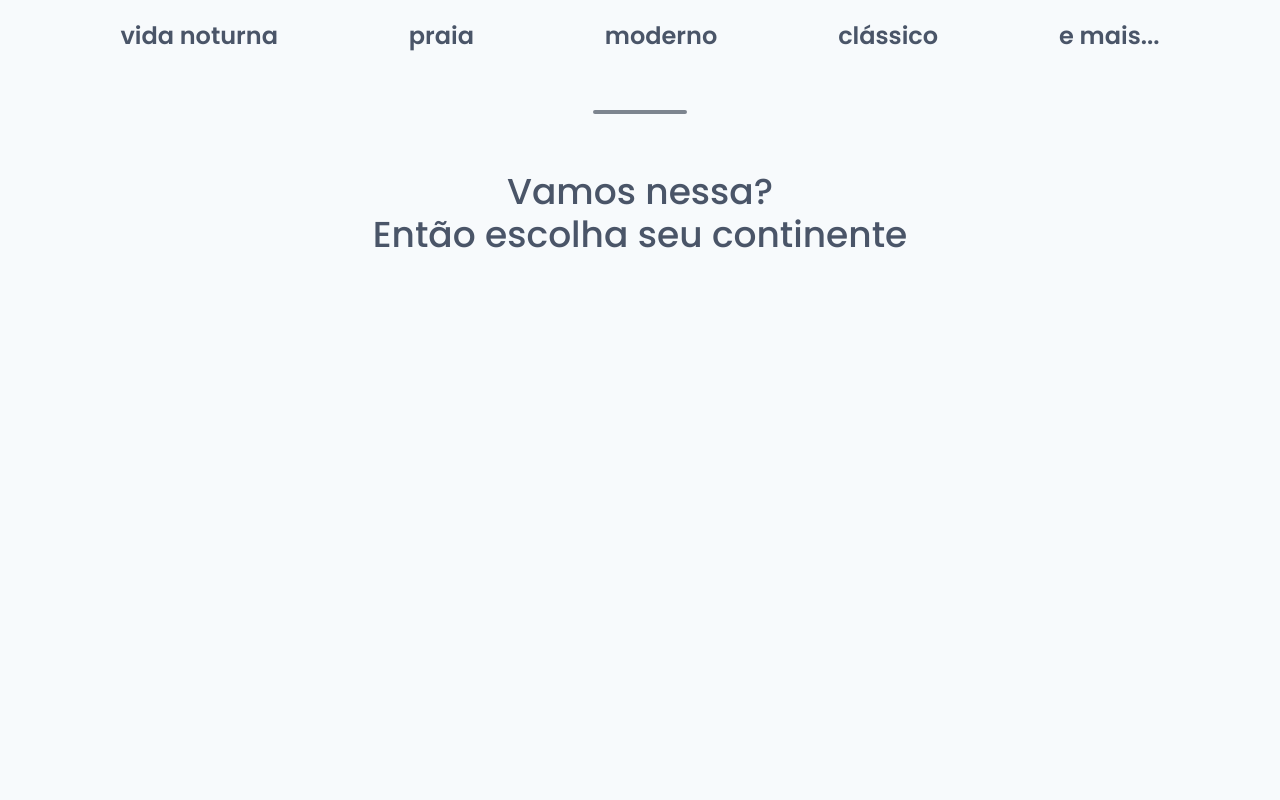
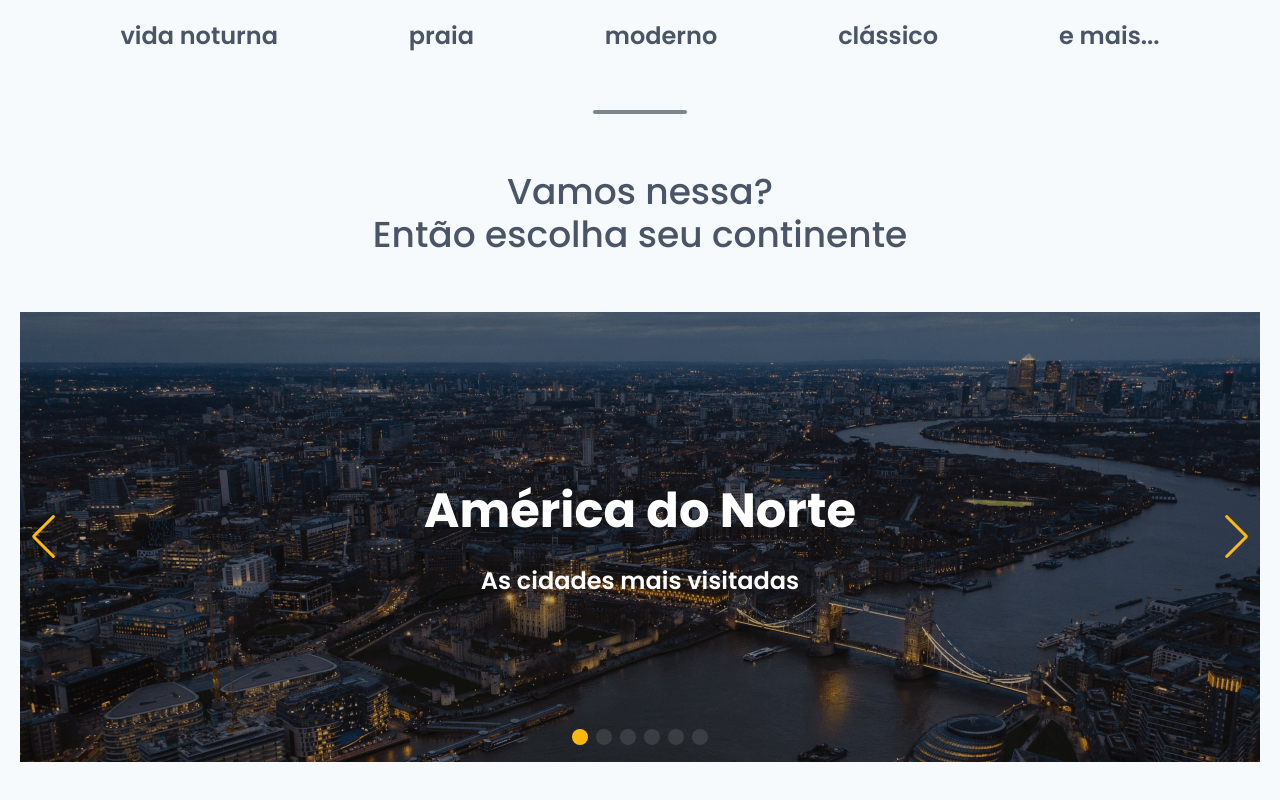
Before and after one commit to csorlandi/poc-world-trip, a Next.js app: page / in a window 1280 px wide. Shown: the part 640-1440 px from the top of the page. Before the commit the page ends 952 px from the top, so only its background shows below. Built offline with nearby package versions, Linux system fonts and the light colour scheme.

Commit message:
:lipstick: feat: create and style continent slider component

```diff
--- /dev/null
+++ b/src/components/ContinentSlider/Swiper.tsx
@@ -0,0 +1,30 @@
+import { Swiper as SwiperComponent, SwiperSlide } from 'swiper/react';
+import { Navigation, Pagination, Lazy } from 'swiper';
+
+import SwiperItem from './SwiperItem';
+
+import 'swiper/css';
+import 'swiper/css/navigation';
+import 'swiper/css/pagination';
+import 'swiper/css/lazy';
+
+import continents from './continent-data.json';
+
+export default function Swiper() {
+  return (
+    <SwiperComponent
+      pagination={{ clickable: true }}
+      navigation
+      lazy
+      loop
+      speed={600}
+      modules={[Navigation, Pagination, Lazy]}
+    >
+      {continents.map(continent => (
+        <SwiperSlide>
+          <SwiperItem continent={continent} />
+        </SwiperSlide>
+      ))}
+    </SwiperComponent>
+  );
+}
--- /dev/null
+++ b/src/components/ContinentSlider/SwiperItem.tsx
@@ -0,0 +1,41 @@
+import { Flex, Link as ChakraLink, Text } from '@chakra-ui/react';
+import Link from 'next/link';
+
+type Continent = {
+  name: string;
+  description: string;
+  path: string;
+  image: string;
+};
+
+type SwiperItemProps = {
+  continent: Continent;
+};
+
+export default function SwiperItem({
+  continent: { name, description, path, image },
+}: SwiperItemProps) {
+  return (
+    <Link href={path} passHref>
+      <ChakraLink _hover={{ textDecoration: 'none' }}>
+        <Flex
+          direction="column"
+          minH={450}
+          backgroundImage={`url(${image})`}
+          backgroundRepeat="no-repeat"
+          backgroundPosition="center"
+          backgroundSize="cover"
+          alignItems="center"
+          justifyContent="center"
+        >
+          <Text color="white" fontSize={48} fontWeight="700">
+            {name}
+          </Text>
+          <Text color="white" fontWeight="600" fontSize={24} mt={4}>
+            {description}
+          </Text>
+        </Flex>
+      </ChakraLink>
+    </Link>
+  );
+}
--- /dev/null
+++ b/src/components/ContinentSlider/continent-data.json
@@ -0,0 +1,38 @@
+[
+  {
+    "name": "América do Norte",
+    "description": "As cidades mais visitadas",
+    "path": "/details/north-america",
+    "image": "/images/home/continents/europe.png"
+  },
+  {
+    "name": "América do Sul",
+    "description": "O mais rico em biodiversidade",
+    "path": "/details/south-america",
+    "image": "/images/home/continents/europe.png"
+  },
+  {
+    "name": "Ásia",
+    "description": "O maior dos continentes",
+    "path": "/details/asia",
+    "image": "/images/home/continents/europe.png"
+  },
+  {
+    "name": "África",
+    "description": "A maior diversidade de etnias",
+    "path": "/details/africa",
+    "image": "/images/home/continents/europe.png"
+  },
+  {
+    "name": "Europa",
+    "description": "O continente mais antigo",
+    "path": "/details/europe",
+    "image": "/images/home/continents/europe.png"
+  },
+  {
+    "name": "Oceania",
+    "description": "O menor dos continente",
+    "path": "/details/oceania",
+    "image": "/images/home/continents/europe.png"
+  }
+]
--- a/src/components/ContinentSlider/index.tsx
+++ b/src/components/ContinentSlider/index.tsx
@@ -1,9 +1,11 @@
-import { Flex, Heading } from '@chakra-ui/react';
+import { Box, Flex, Heading } from '@chakra-ui/react';
+import Swiper from './Swiper';
 
 export default function ContinentSlider() {
   return (
     <Flex
       as="section"
+      direction="column"
       w="100%"
       maxWidth={1240}
       mx="auto"
@@ -13,6 +15,10 @@ export default function ContinentSlider() {
         Vamos nessa?
         <br /> Então escolha seu continente
       </Heading>
+
+      <Box minH={450} mb={10}>
+        <Swiper />
+      </Box>
     </Flex>
   );
 }
--- a/src/styles/theme.ts
+++ b/src/styles/theme.ts
@@ -7,6 +7,13 @@ export const theme = extendTheme({
   },
   styles: {
     global: {
+      ':root': {
+        '--swiper-navigation-color': '#FFBA08',
+        '--swiper-pagination-color': '#FFBA08',
+        '--swiper-pagination-bullet-inactive-color': '#999',
+        '--swiper-pagination-bullet-width': '16px',
+        '--swiper-pagination-bullet-height': '16px',
+      },
       body: {
         bg: 'gray.50',
       },
```
Also changed, not shown: public/images/home/continents/europe.png (added).
